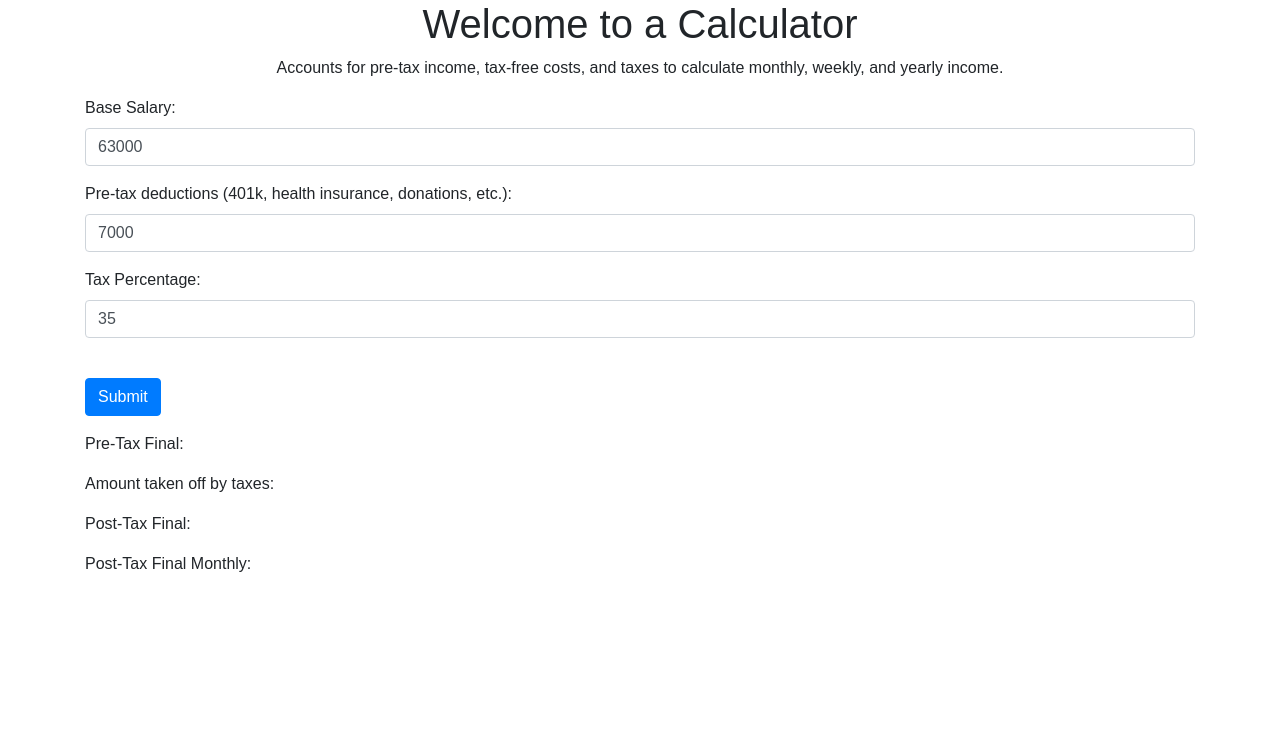
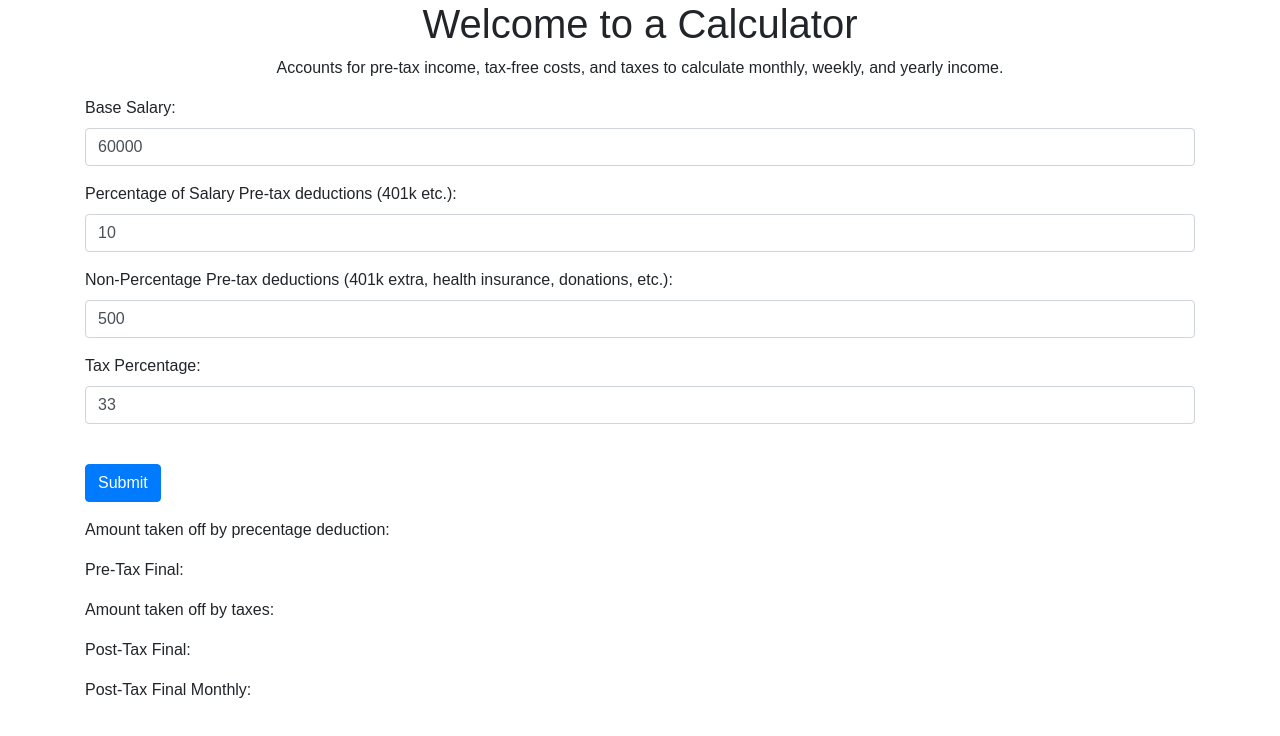
Before and after one commit to jtcanfield/income-calculator, a React (Create React App) app: page / in a window 1280 px wide. Shown: the top 736 px of the page. Built offline with nearby package versions, Linux system fonts and the light colour scheme.

Commit message:
add percentage deductions

```diff
--- a/src/App.js
+++ b/src/App.js
@@ -5,10 +5,12 @@ class App extends Component {
   constructor(props) {
     super(props)
     this.state = {
-      base_income: 63000,
-      pre_tax_deduct: 7000,
+      base_income: 60000,
+      pre_tax_percentage_deduct: 10,
+      pre_tax_deduct: 500,
+      pretax_percent_deduct: "",
       pretax: "",
-      tax_percentage: 35,
+      tax_percentage: 33,
       taxes_cost: "",
       post_tax_final: "",
       post_tax_final_monthly: "",
@@ -30,12 +32,14 @@ class App extends Component {
 
   submitform(event){
     event.preventDefault();
-    var pretax = this.state.base_income - this.state.pre_tax_deduct;
+    var pre_tax_percentage_deductCalc = this.state.pre_tax_percentage_deduct / 100;
+    var pretax_percent_deduct = this.state.base_income * pre_tax_percentage_deductCalc
+    var pretax = this.state.base_income - this.state.pre_tax_deduct - pretax_percent_deduct;
     var taxpercentCalc = this.state.tax_percentage / 100;
     var taxes_cost = pretax * taxpercentCalc;
     var post_tax_final = pretax - taxes_cost;
     var post_tax_final_monthly = Math.round(post_tax_final / 12);
-    this.setState({pretax, taxes_cost, post_tax_final, post_tax_final_monthly})
+    this.setState({pretax_percent_deduct, pretax, taxes_cost, post_tax_final, post_tax_final_monthly})
   }
 
   render() {
@@ -61,7 +65,15 @@ class App extends Component {
           </div>
           <div className="form-group">
             <label>
-              Pre-tax deductions (401k, health insurance, donations, etc.):
+              Percentage of Salary Pre-tax deductions (401k etc.):
+            </label>
+            <input type="text" className="form-control"
+            onChange={this.updateFromField('pre_tax_percentage_deduct')}
+            value={this.state.pre_tax_percentage_deduct}/>
+          </div>
+          <div className="form-group">
+            <label>
+              Non-Percentage Pre-tax deductions (401k extra, health insurance, donations, etc.):
             </label>
             <input type="text" className="form-control"
             onChange={this.updateFromField('pre_tax_deduct')}
@@ -84,6 +96,7 @@ class App extends Component {
           </div>
         </form>
         <div>
+          <p>Amount taken off by precentage deduction: {this.state.pretax_percent_deduct}</p>
           <p>Pre-Tax Final: {this.state.pretax}</p>
           <p>Amount taken off by taxes: {this.state.taxes_cost}</p>
           <p>Post-Tax Final: {this.state.post_tax_final}</p>
```
